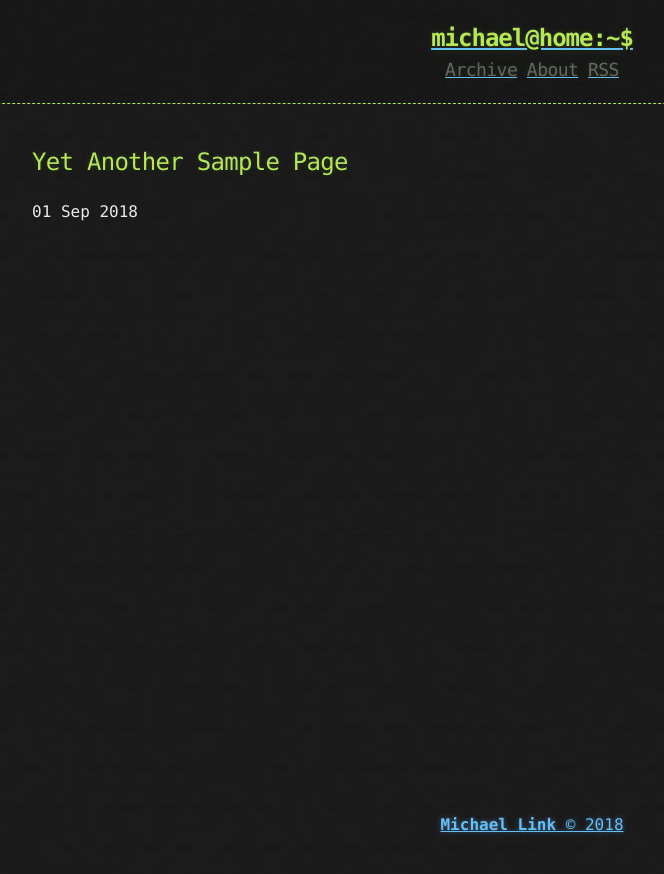
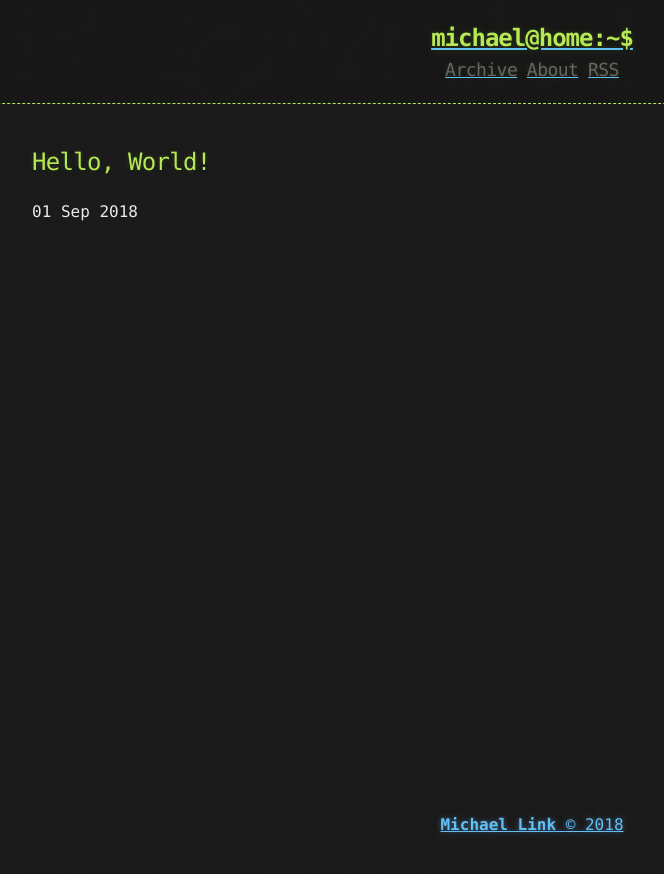
Before and after one commit to tocttou/hacker-blog, a Jekyll site: the page built from _posts/2018-09-01-Hello-World.md, in a window 1280 px wide. Shown: the top 874 px of the page, without its empty margins (108-772 px from the left). Built offline with Jekyll 4.4.1, drawn with Linux system fonts in a browser that asks for light colours.

Commit message:
Update 2018-09-01-Hello-World.md

```diff
--- a/_posts/2018-09-01-Hello-World.md
+++ b/_posts/2018-09-01-Hello-World.md
@@ -1,4 +1,4 @@
 ---
-title: Yet Another Sample Page
+title: Hello, World!
 published: true
 ---
```
